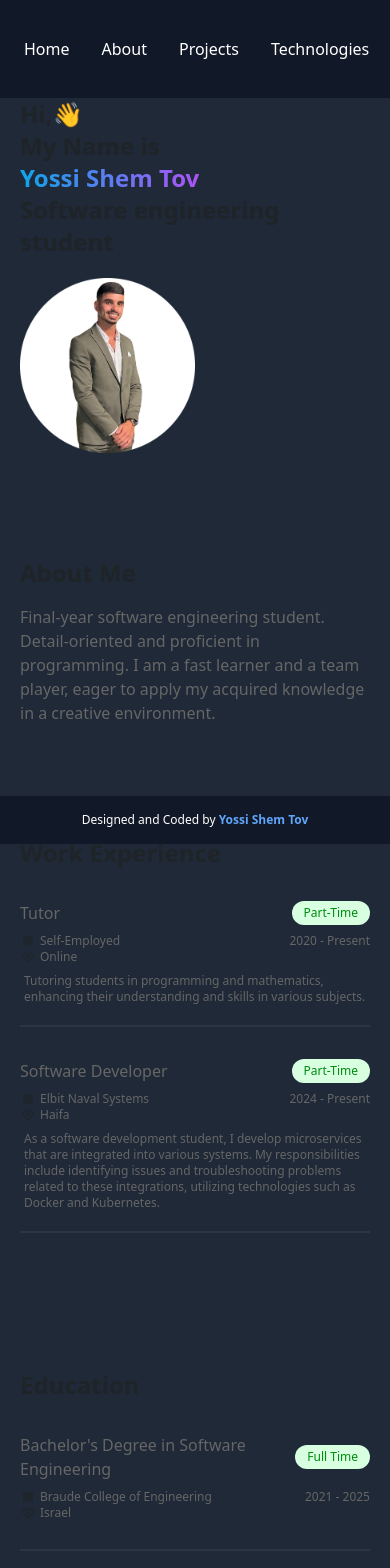
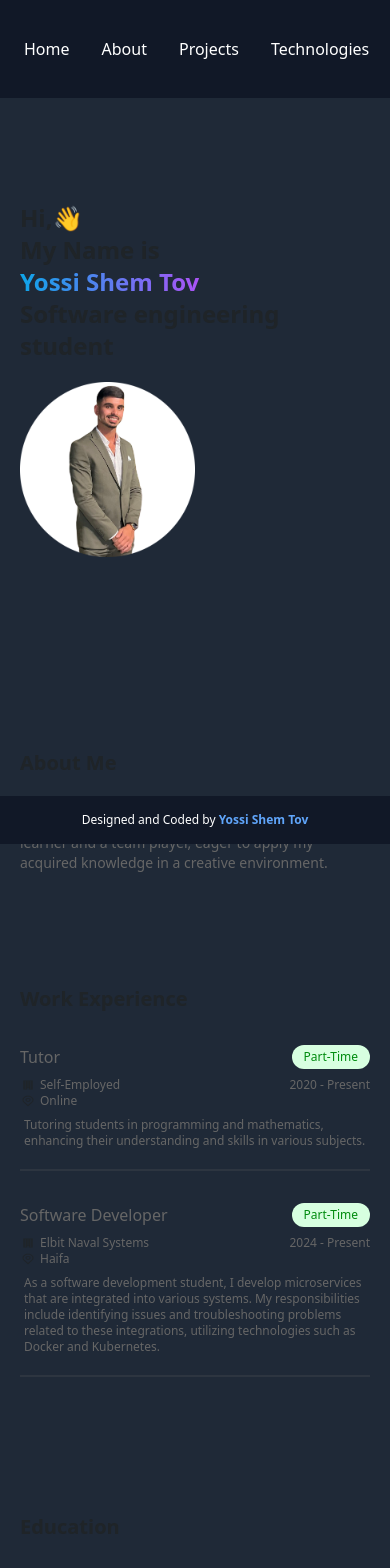
Before and after one commit to yossishemtov/portfolio-Yossi-Shem-Tov, a React (Create React App) app: page / in a window 390 px wide. Shown: the top 1568 px of the page. Built offline with nearby package versions, Linux system fonts and the light colour scheme.

Commit message:
Update css

```diff
--- a/public/index.html
+++ b/public/index.html
@@ -3,7 +3,7 @@
 
 <head>
   <meta charset="utf-8" />
-  <meta name="viewport" content="width=device-width, initial-scale=1, user-scalable=no" />
+  <meta name="viewport" content="width=device-width, initial-scale=1.0, user-scalable=no">
   <title>Yossi Shem Tov Portfolio</title>
 </head>
 
--- a/src/App.js
+++ b/src/App.js
@@ -13,41 +13,27 @@ function App() {
 
   const [activeSection, setActiveSection] = useState("home");
 
+  useEffect(() => {
+    const sections = document.querySelectorAll(".section");
 
-  useEffect(() => {
-    const anchors = document.querySelectorAll('a[href^="#"]');
-
-    anchors.forEach((anchor) => {
-      anchor.addEventListener("click", function (e) {
-        e.preventDefault();
-
-        const targetId = this.getAttribute("href").substring(1);
-        const targetSection = document.getElementById(targetId);
-
-        setActiveSection(targetId);
-
-        if (targetSection) {
-
-          const headerOffset = 55;
-          const elementPosition = targetSection.getBoundingClientRect().top;
-          const offsetPosition = elementPosition + window.scrollY - headerOffset;
-
-          window.scrollTo({
-            top: offsetPosition,
-            behavior: "smooth",
-          });
+    const observer = new IntersectionObserver((entries) => {
+      entries.forEach((entry) => {
+        if (entry.isIntersecting) {
+          const sectionId = entry.target.getAttribute("id");
+          setActiveSection(sectionId);
+          entry.target.classList.add("show");
+        } else {
+          entry.target.classList.remove("show");
         }
       });
-    });
+    }, { threshold: 0.5 });
+
+    sections.forEach((section) => observer.observe(section));
 
     return () => {
-      anchors.forEach((anchor) => {
-        anchor.removeEventListener("click", null);
-      });
+      sections.forEach((section) => observer.unobserve(section));
     };
   }, []);
-
-
 
   return (
     <>
--- a/src/Pages/About.js
+++ b/src/Pages/About.js
@@ -5,17 +5,18 @@ import { personalDetails, workDetails, eduDetails } from "../Details";
 function About() {
   return (
     <main className="container mx-auto max-width pt-10 pb-20">
-      {/* סעיף ה-About עם מרווח תחתון */}
-      <section className="mb-4"> {/* הפחתת המרווח בין About ל-Work Experience */}
-        <h1 className="text-2xl text-dark-heading dark:text-light-heading md:text-4xl xl:text-5xl xl:leading-tight font-bold">
+
+      <section className="mb-4">
+        <h1 className="text-xl sm:text-2xl md:text-4xl xl:text-5xl xl:leading-tight font-bold text-dark-heading dark:text-light-heading">
           About Me
         </h1>
-        <p className="text-content py-4 lg:max-w-3xl">{personalDetails.about}</p>
+        <p className="text-sm sm:text-base lg:text-lg text-content py-4 lg:max-w-3xl">
+          {personalDetails.about}
+        </p>
       </section>
 
-      {/* סעיף ה-Work Experience עם מרווח תחתון */}
-      <section className="mb-4"> {/* הפחתת המרווח בין Work Experience ל-Education */}
-        <h1 className="text-2xl text-dark-heading dark:text-light-heading md:text-4xl xl:text-5xl xl:leading-tight font-bold">
+      <section className="mb-4">
+        <h1 className="text-xl sm:text-2xl md:text-4xl xl:text-5xl xl:leading-tight font-bold text-dark-heading dark:text-light-heading">
           Work Experience
         </h1>
         {React.Children.toArray(
@@ -26,15 +27,14 @@ function About() {
               location={Location}
               type={Type}
               duration={Duration}
-              description={Description}  // Added description here
+              description={Description}
             />
           ))
         )}
       </section>
 
-      {/* סעיף ה-Education עם מרווח תחתון */}
-      <section className="mb-4"> {/* הפחתת המרווח לפני הסעיף האחרון */}
-        <h1 className="text-2xl pt-10 text-dark-heading dark:text-light-heading md:text-4xl xl:text-5xl xl:leading-tight font-bold">
+      <section className="mb-4">
+        <h1 className="text-xl sm:text-2xl md:text-4xl xl:text-5xl xl:leading-tight font-bold text-dark-heading dark:text-light-heading pt-10">
           Education
         </h1>
         {React.Children.toArray(
@@ -45,7 +45,7 @@ function About() {
               location={Location}
               type={Type}
               duration={Duration}
-              description={Description}  // Added description here
+              description={Description}
             />
           ))
         )}
--- a/src/index.css
+++ b/src/index.css
@@ -18,9 +18,10 @@
 .text-content {
   @apply dark:text-light-content text-dark-content;
 }
+
 body {
   @apply bg-gray-800 text-white;
-  overflow-x: hidden;
+  overflow-x: auto;
   scroll-behavior: smooth;
 }
 
@@ -39,7 +40,7 @@ nav ul {
 }
 
 nav ul li a {
-  @apply text-white hover:bg-gray-700 p-2 rounded; /* אפקט hover */
+  @apply text-white hover:bg-gray-700 p-2 rounded;
 }
 
 /* Add custom padding to sections for proper spacing */
@@ -58,13 +59,9 @@ section {
   opacity: 0.7;
 }
 .section {
-  @apply pt-2 xl:pt-2 2xl:pt-2;
-  @apply pb-2 xl:pb-2 2xl:pb-2;
-
-  scroll-margin-top: 100px;
   opacity: 0;
   transform: translateY(20px);
-  transition: all 0.6s ease-out;
+  transition: opacity 0.6s ease-out, transform 0.6s ease-out;
 }
 
 .section.show {
@@ -87,3 +84,9 @@ footer {
 .footer a:hover {
   text-decoration: underline;
 }
+.text-gradient {
+  background-clip: text;
+  -webkit-background-clip: text;
+  color: transparent;
+  background: linear-gradient(to right, #007bff, #6f42c1, #e83e8c);
+}
```
